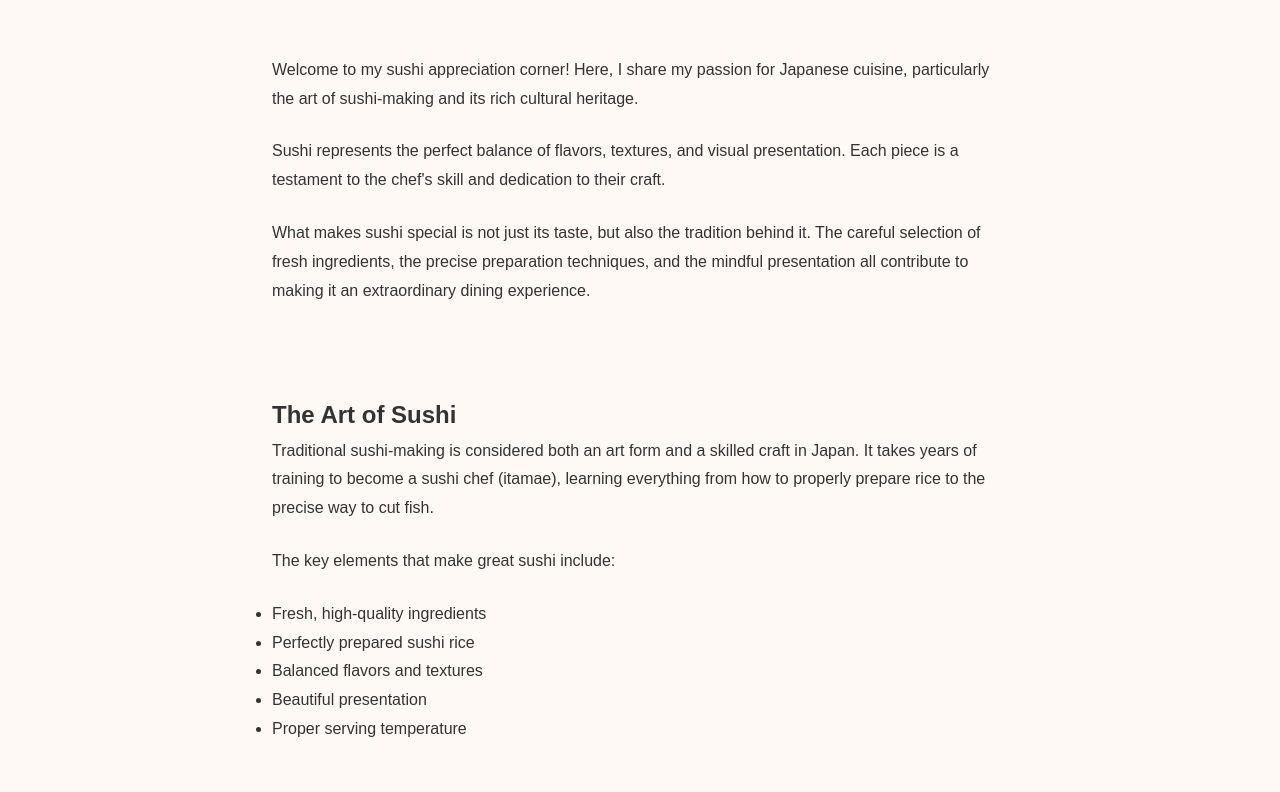
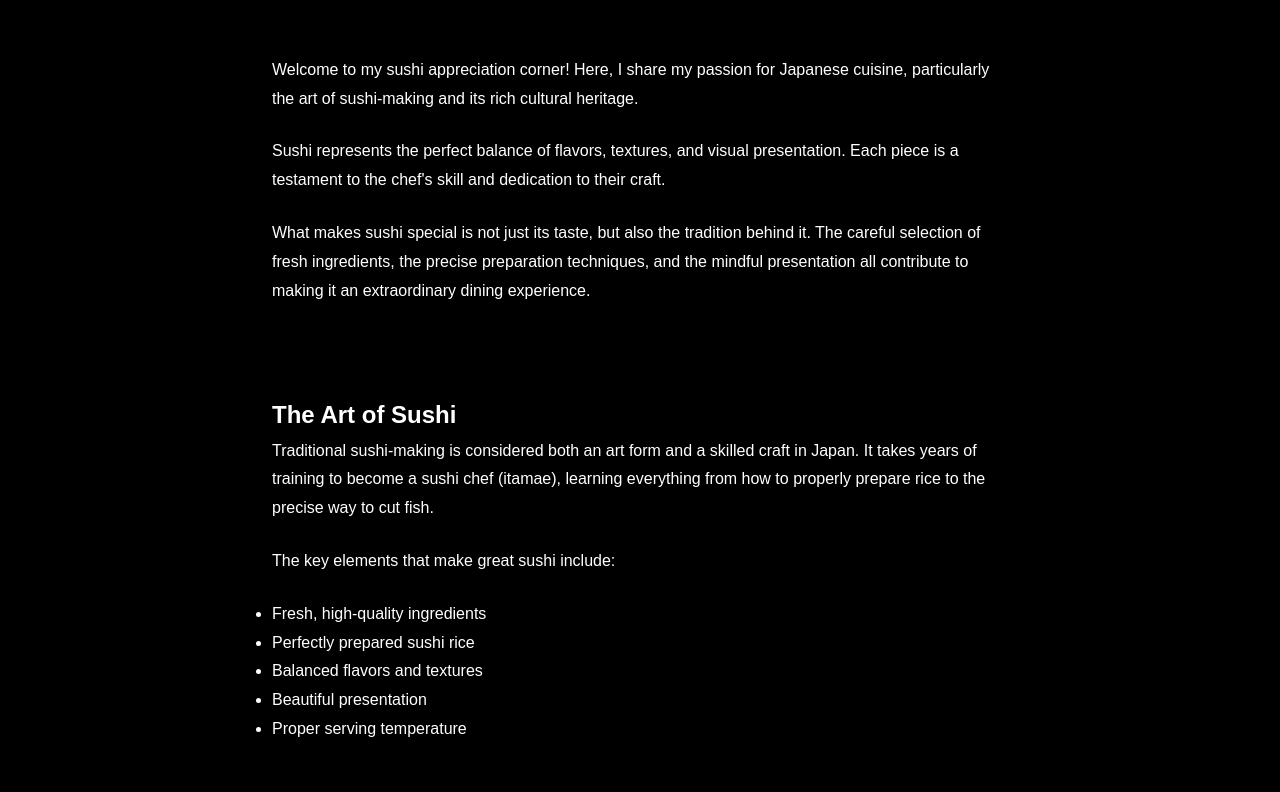
Before and after one commit to Anamk123441/session-09-dinner-idea, a plain HTML site: page about.html in a window 1280 px wide. Shown: the part 149-941 px from the top of the page. Drawn offline with Linux system fonts and the light colour scheme.

Commit message:
Update body styles to enhance contrast with a dark theme

```diff
--- a/styles/main.css
+++ b/styles/main.css
@@ -8,8 +8,8 @@
 body {
     font-family: 'Arial', sans-serif;
     line-height: 1.6;
-    color: #333;
-    background-color: #fff9f5;
+    color: #fff;
+    background-color: #000;
 }
 
 /* Japanese-inspired theme */
@@ -17,7 +17,7 @@ body {
     --primary-color: #c41e3a; /* Japanese red */
     --secondary-color: #1a1a1a;
     --accent-color: #f4a460; /* Sandy brown */
-    --bg-light: #fff9f5;
+    --bg-light: #000;
 }
 
 /* Navigation styles */
```
